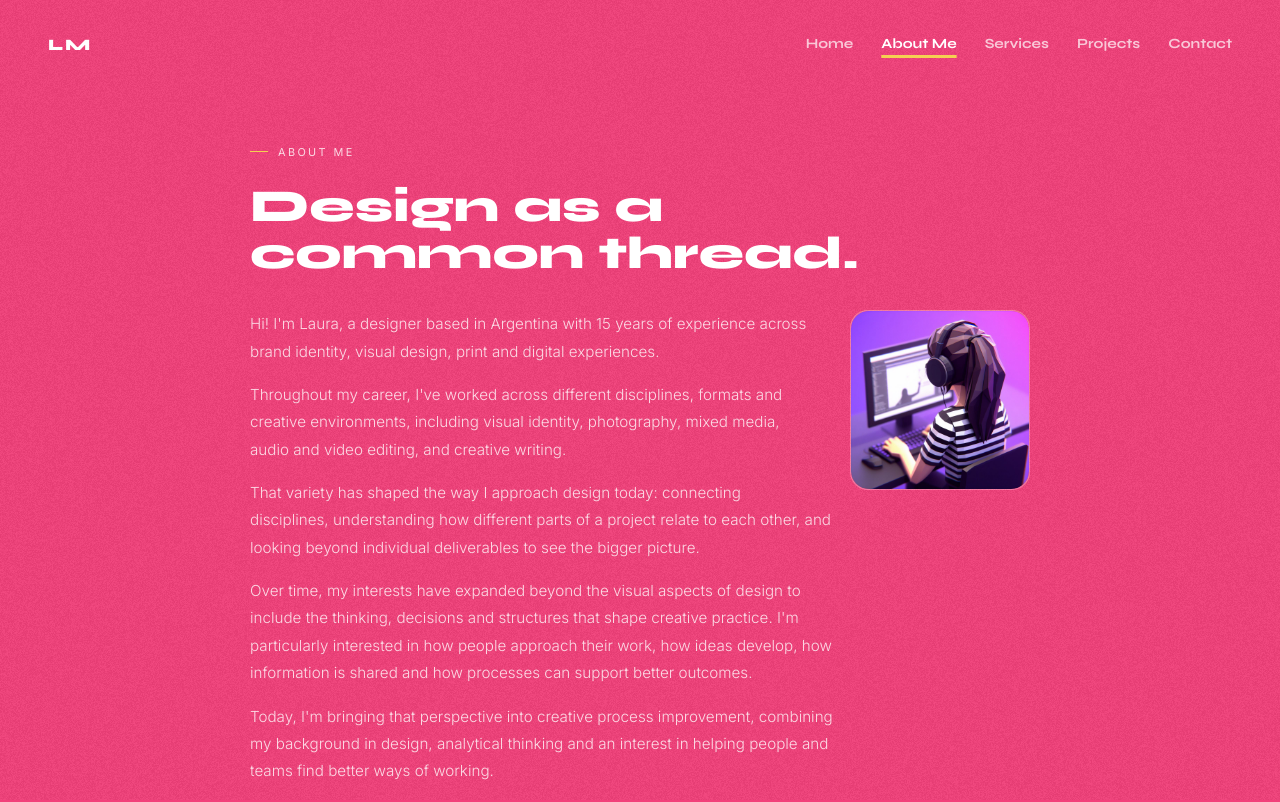
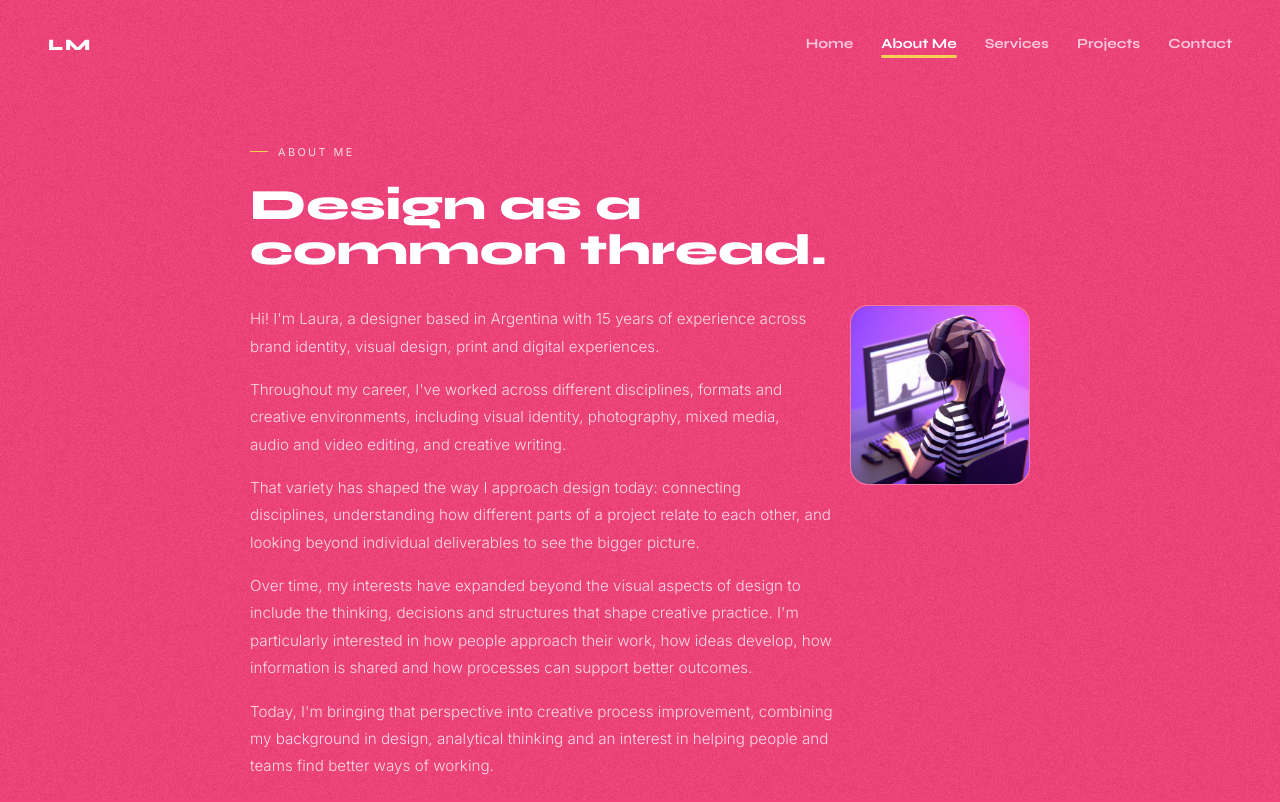
Before and after one commit to laumujica/lauramujica, a plain HTML site: page pages/about/index.html in a window 1280 px wide. Shown: the top 802 px of the page. Drawn offline with Linux system fonts and the light colour scheme.

Commit message:
Reduce About title size

```diff
--- a/css/styles.css
+++ b/css/styles.css
@@ -1629,7 +1629,7 @@ footer{
 }
 
 /* About typography refinement — November 2026 */
-#about .page-title{font-size:clamp(2rem,6vw,2.85rem);line-height:1.05}
+#about .page-title{font-size:clamp(2rem,6vw,2.7rem);line-height:1.05}
 #about .about-body{font-size:0.95rem;line-height:1.8}
 
 /* Targeted page refinements — October 2026 */
```
